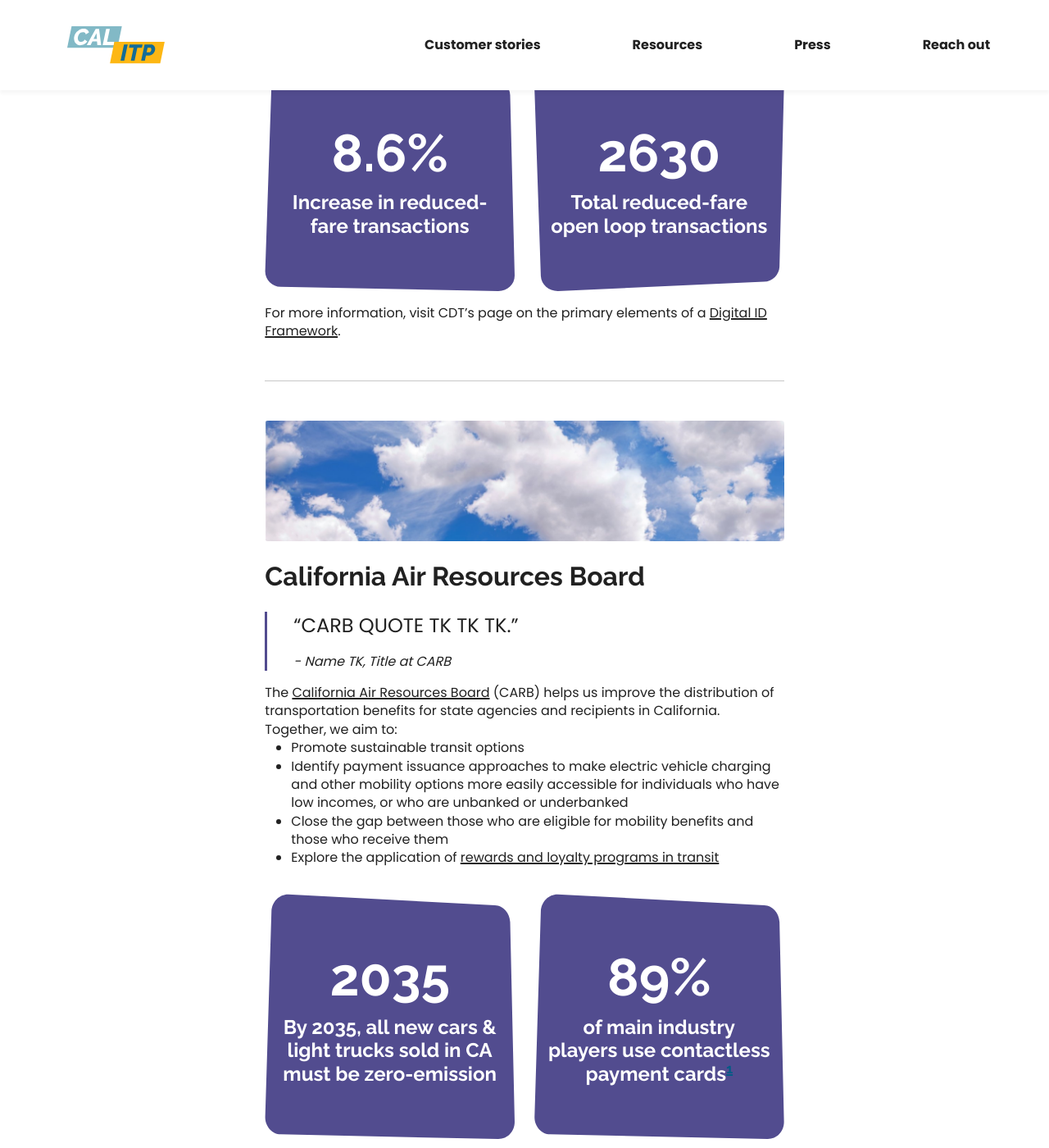
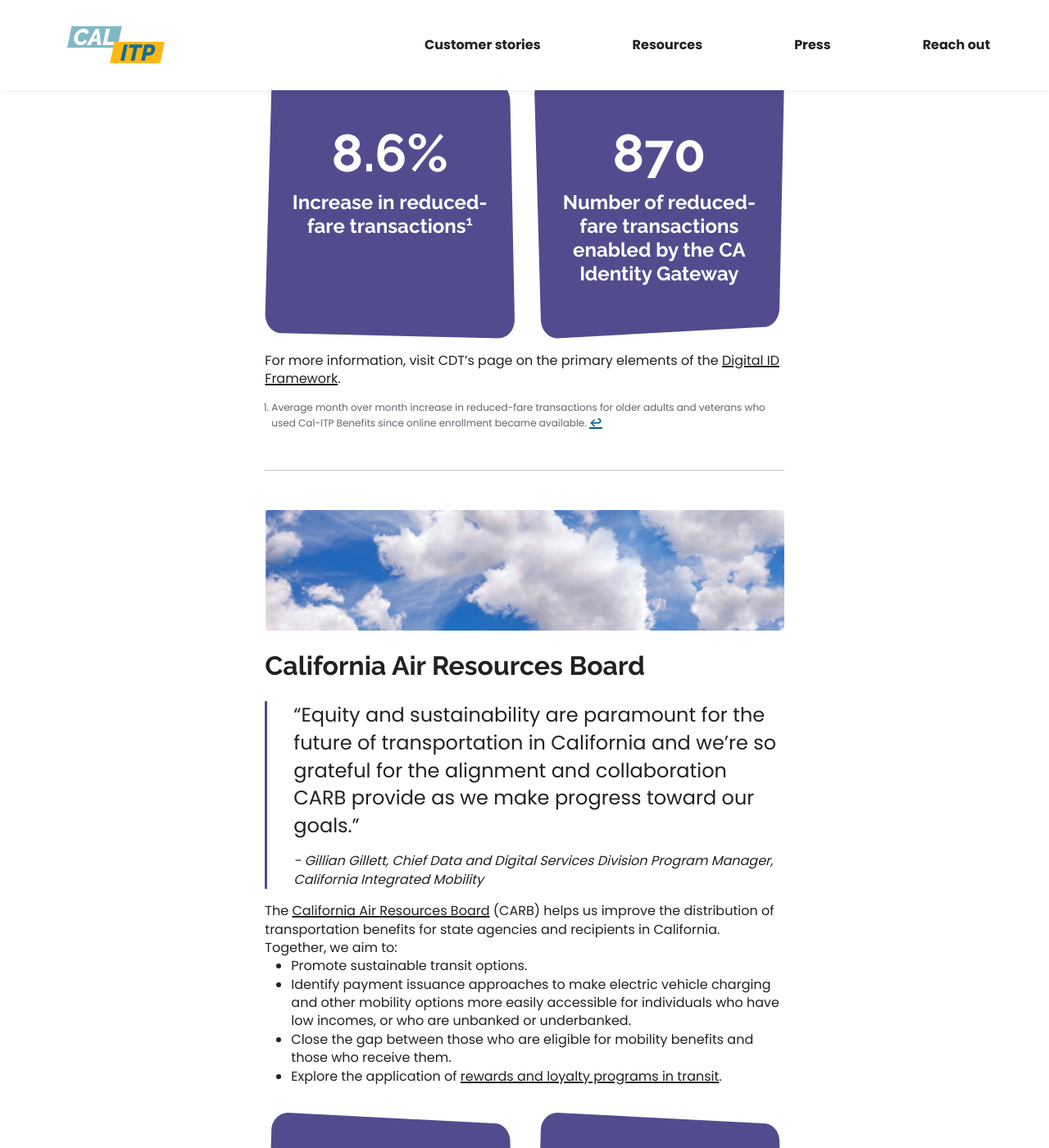
Before and after one commit to cal-itp/calitp.org, a Jekyll site: the page built from src/partners.html, in a window 1280 px wide and 1400 px high, scrolled down 1239 px. Shown: the whole window at 82% size. Built offline with Jekyll 4.4.1, drawn with Linux system fonts in a browser that asks for light colours; some of the changed text lies outside the part shown.

Commit message:
fix(partners): copy update

```diff
--- a/src/partners.html
+++ b/src/partners.html
@@ -11,8 +11,7 @@
     <div class="offset-md-2 col-md-8 pt-3 pb-1 pt-md-5 pb-md-3 px-2 px-md-2">
       <h1 class="text-white mb-3">Partners</h1>
       <p class="text-white mb-3">
-        Bringing a modern and consistent transportation experience to all Californians requires help from a broad range of
-        experts. That’s why Cal-ITP is proud to work collaboratively with our partners.
+        Bringing a modern and consistent transportation experience to all Californians requires help from a broad range of experts. That’s why Cal-ITP is proud to work collaboratively with our partners.
       </p>
     </div>
   </div>
@@ -86,19 +85,19 @@
           <div class="col-12 col-md-12 col-lg-6">
             <div class="background-purple-4 py-4 py-md-5 my-md-2 px-3 text-center clipped-stat-start">
               <h2 class="fs-stats text-white pt-4 pt-md-3">8.6%</h1>
-              <h3 class="text-white d-block mb-3 mb-md-0">Increase in reduced-fare transactions</h3>
+              <h3 class="text-white d-block mb-3 mb-md-0">Increase in reduced-fare transactions<sup id="fnref:1" role="doc-noteref"><a class="text-decoration-none text-white" href="#fn:1" rel="footnote">1</a></sup></h3>
             </div>
           </div>
           <div class="d-lg-none lh-1">&nbsp;</div>
           <div class="col-12 col-md-12 col-lg-6">
             <div class="background-purple-4 py-4 py-md-5 my-md-2 px-3 text-center clipped-stat-end">
-              <h2 class="fs-stats text-white pt-4 pt-md-3">2630</h1>
-              <h3 class="text-white d-block mb-3 mb-md-0">Total reduced-fare open loop transactions</h3>
+              <h2 class="fs-stats text-white pt-4 pt-md-3">870</h1>
+              <h3 class="text-white d-block mb-3 mb-md-0">Number of reduced-fare transactions enabled by the CA Identity Gateway</h3>
             </div>
           </div>
         </div>
         <p>
-          For more information, visit CDT’s page on the primary elements of a
+          For more information, visit CDT’s page on the primary elements of the
           <a
             href="https://digitalidstrategy.cdt.ca.gov/primary-elements.html"
             target="_blank"
@@ -106,6 +105,14 @@
             >Digital ID Framework</a
           >.
         </p>
+        <div class="footnotes no-title" role="doc-endnotes">
+          <ol class="small text-body-tertiary ps-2">
+            <li id="fn:1" role="doc-endnote" class="small text-body-tertiary">
+              <small class="text-body-tertiary">Average month over month increase in reduced-fare transactions for older adults and veterans who used Cal-ITP Benefits since online enrollment became available.</small>
+              <a href="#fnref:1" class="reversefootnote" role="doc-backlink">↩</a>
+            </li>
+          </ol>
+        </div>
       </section>
 
       <hr class="my-4 d-none d-lg-block" />
@@ -114,8 +121,8 @@
         <img  role="presentation" class="w-100 h-150 rounded-1" alt="" src="/images/partners-background-carb.png" />
         <h2 class="my-3 my-md-4">California Air Resources Board</h2>
         <figure class="quote border-purple-4 my-3 my-md-4-4">
-          <blockquote>“CARB QUOTE TK TK TK.”</blockquote>
-          <figcaption>- Name TK, Title at CARB</figcaption>
+          <blockquote>“Equity and sustainability are paramount for the future of transportation in California and we’re so grateful for the alignment and collaboration CARB provide as we make progress toward our goals.”</blockquote>
+          <figcaption>- Gillian Gillett, Chief Data and Digital Services Division Program Manager, California Integrated Mobility</figcaption>
         </figure>
         <p class="mb-0">
           The
@@ -126,12 +133,11 @@
           Together, we aim to:
         </p>
         <ul>
-          <li>Promote sustainable transit options</li>
+          <li>Promote sustainable transit options.</li>
           <li>
-            Identify payment issuance approaches to make electric vehicle charging and other mobility options more easily
-            accessible for individuals who have low incomes, or who are unbanked or underbanked
+            Identify payment issuance approaches to make electric vehicle charging and other mobility options more easily accessible for individuals who have low incomes, or who are unbanked or underbanked.
           </li>
-          <li>Close the gap between those who are eligible for mobility benefits and those who receive them</li>
+          <li>Close the gap between those who are eligible for mobility benefits and those who receive them.</li>
           <li>
             Explore the application of
             <a
@@ -139,21 +145,21 @@
               class="link-body-emphasis fw-normal"
               href="https://www.calitp.org/assets/CARB.Mobility.Loyalty.and.Rewards.Market.Sounding.Background.pdf"
               >rewards and loyalty programs in transit</a
-            >
+            >.
           </li>
         </ul>
         <div class="row justify-content-md-center align-content-stretch my-3 my-md-4 mb-2">
           <div class="col-12 col-md-12 col-lg-6">
             <div class="background-purple-4 py-4 py-md-5 my-md-2 px-3 text-center clipped-stat-start">
               <h2 class="fs-stats text-white pt-4 pt-md-3">2035</h1>
-              <h3 class="text-white d-block mb-3 mb-md-0">By 2035, all new cars & light trucks sold in CA must be zero-emission</h3>
+              <h3 class="text-white d-block mb-3 mb-md-0">By 2035, all new cars & light trucks sold in CA must be zero emission</h3>
             </div>
           </div>
           <div class="d-lg-none lh-1">&nbsp;</div>
           <div class="col-12 col-md-12 col-lg-6">
             <div class="background-purple-4 py-4 py-md-5 my-md-2 px-3 text-center clipped-stat-start">
               <h2 class="fs-stats text-white pt-4 pt-md-3">89%</h1>
-              <h3 class="text-white d-block mb-3 mb-md-0">of main industry players use contactless payment cards<sup id="fnref:1" role="doc-noteref"><a class="text-decoration-nonte" href="#fn:1" rel="footnote">1</a></sup></h3>
+              <h3 class="text-white d-block mb-3 mb-md-0">of main industry players use contactless payment cards<sup id="fnref:2" role="doc-noteref"><a class="text-white text-decoration-none" href="#fn:2" rel="footnote">2</a></sup></h3>
             </div>
           </div>
         </div>
@@ -176,15 +182,15 @@
             >2023 Accomplishments Report</a
           >.
         </p>
-        <div role="doc-endnotes">
-          <ol class="small text-body-tertiary ps-2">
-            <li id="fn:1" role="doc-endnote" class="small text-body-tertiary">
+        <div class="footnotes no-title" role="doc-endnotes">
+          <ol class="small text-body-tertiary ps-2" start="2">
+            <li id="fn:2" role="doc-endnote" class="small text-body-tertiary">
               <small class="text-body-tertiary">Reported in CARB’s <a
               target="_blank"
               class="small link-body-emphasis fs-7 fw-normal"
               href="https://ww2.arb.ca.gov/sites/default/files/2024-06/CARB%20cEMV%20Penetration%20Report%20ADAReview_1.pdf"
               >contactless EMV</a> report.</small>
-              <a href="#fnref:1" class="reversefootnote" role="doc-backlink">↩</a>
+              <a href="#fnref:2" class="reversefootnote" role="doc-backlink">↩</a>
             </li>
           </ol>
         </div>
```
